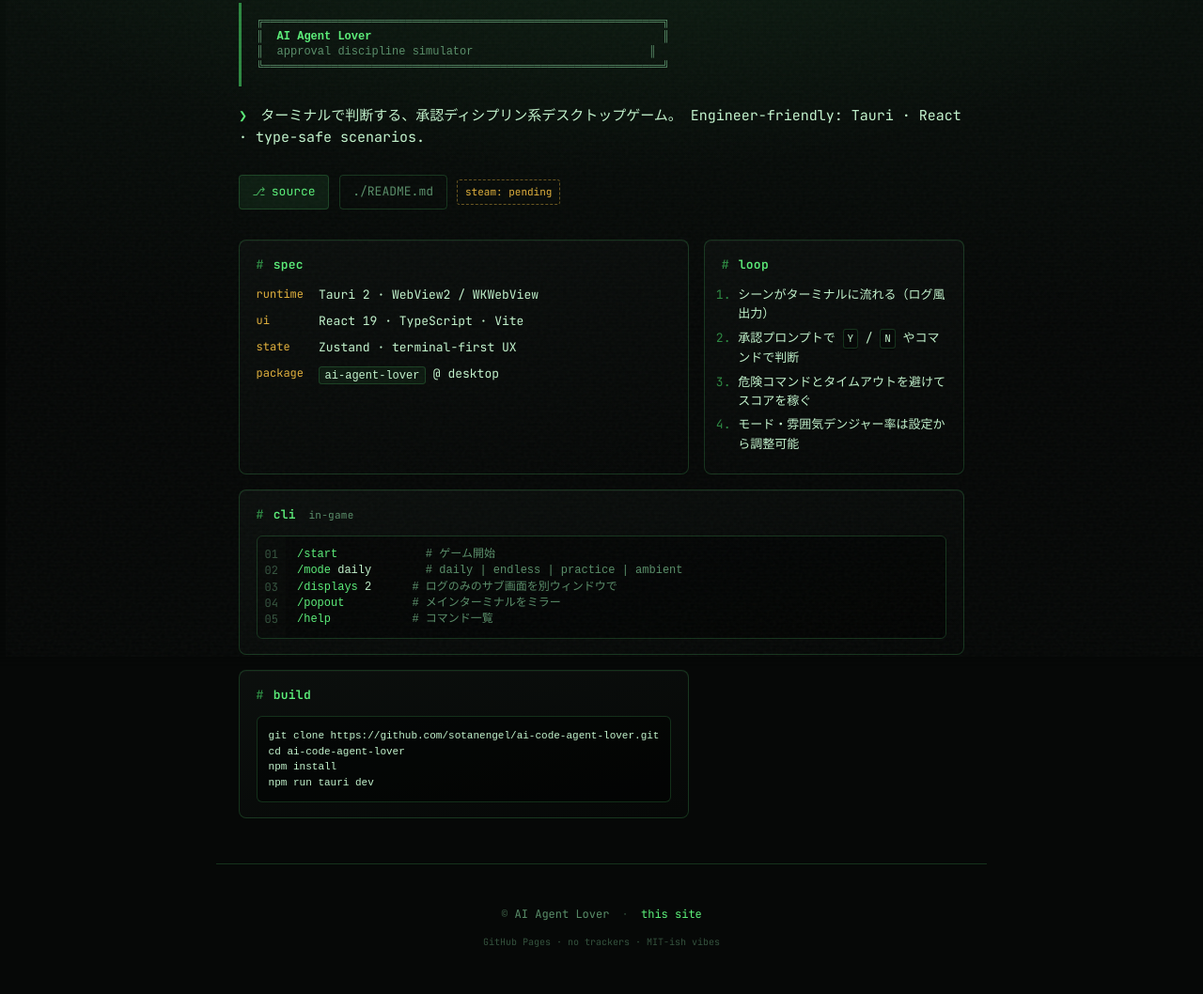
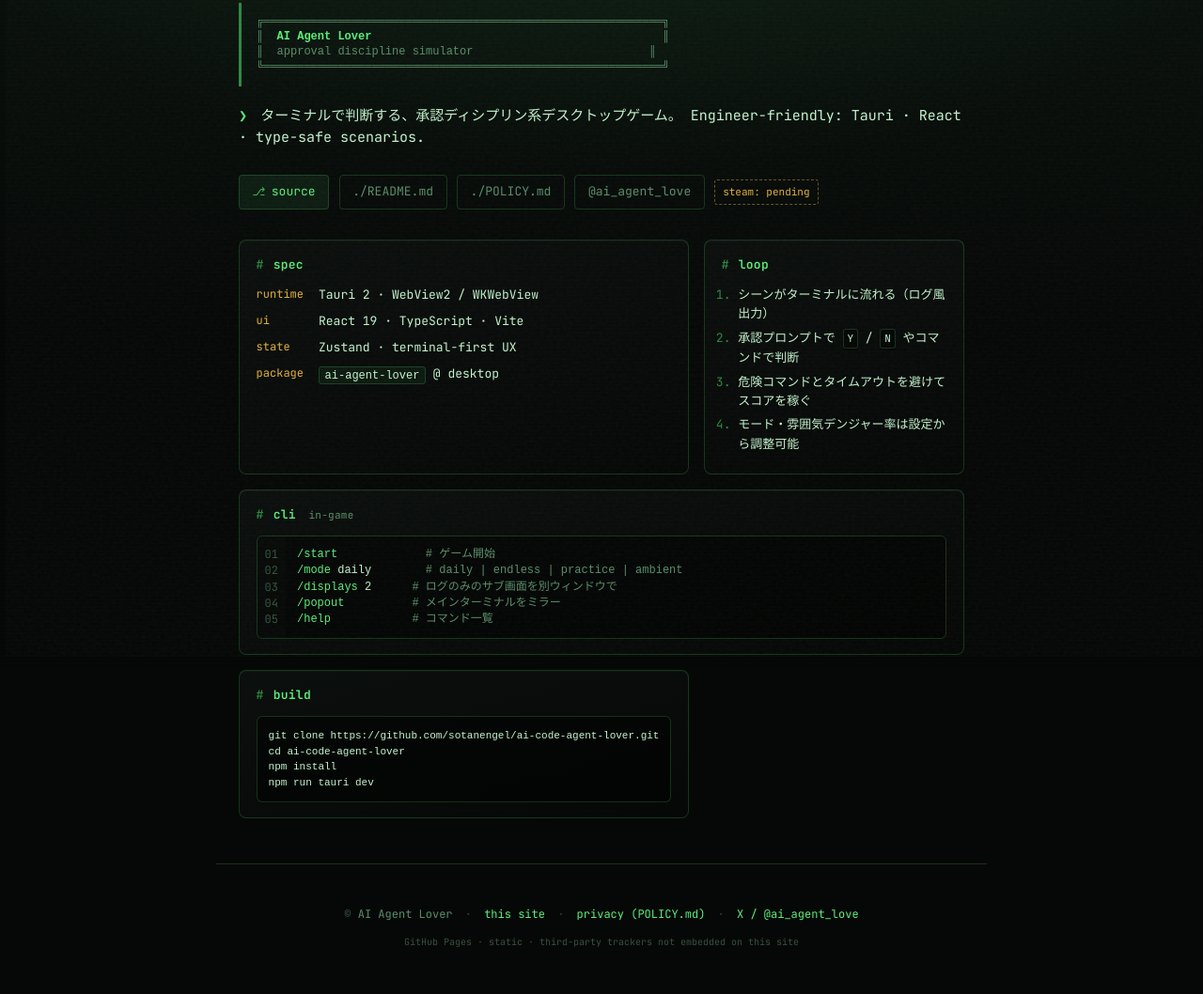
Before and after one commit to sotanengel/ai-agent-lover-site, a plain HTML site: page index.html in a window 1280 px wide. Shown: the part 89-1147 px from the top of the page at 94% size. Drawn offline with Linux system fonts and the light colour scheme.

Commit message:
docs: add POLICY.md and link official X @ai_agent_love
Made-with: Cursor

```diff
--- a/index.html
+++ b/index.html
@@ -43,6 +43,16 @@
           <span class="btn__sig">⎇</span> source
         </a>
         <a class="btn btn--ghost" href="#spec" data-hover> ./README.md </a>
+        <a class="btn btn--ghost" href="POLICY.md" data-hover> ./POLICY.md </a>
+        <a
+          class="btn btn--ghost"
+          href="https://x.com/ai_agent_love"
+          rel="me noreferrer noopener"
+          target="_blank"
+          data-hover
+        >
+          @ai_agent_love
+        </a>
         <span class="badge badge--soon" title="Steam で近日公開予定">steam: pending</span>
       </nav>
     </header>
@@ -100,8 +110,12 @@ npm run tauri dev</code></pre>
         <span class="foot__muted">©</span> AI Agent Lover
         <span class="foot__sep">·</span>
         <a href="https://github.com/sotanengel/ai-agent-lover-site">this site</a>
+        <span class="foot__sep">·</span>
+        <a href="POLICY.md">privacy (POLICY.md)</a>
+        <span class="foot__sep">·</span>
+        <a href="https://x.com/ai_agent_love" rel="me noreferrer noopener" target="_blank">X / @ai_agent_love</a>
       </p>
-      <p class="foot__tiny">GitHub Pages · no trackers · MIT-ish vibes</p>
+      <p class="foot__tiny">GitHub Pages · static · third-party trackers not embedded on this site</p>
     </footer>
 
     <script src="main.js" type="module"></script>
```
Also changed, not shown: 2 other files.
